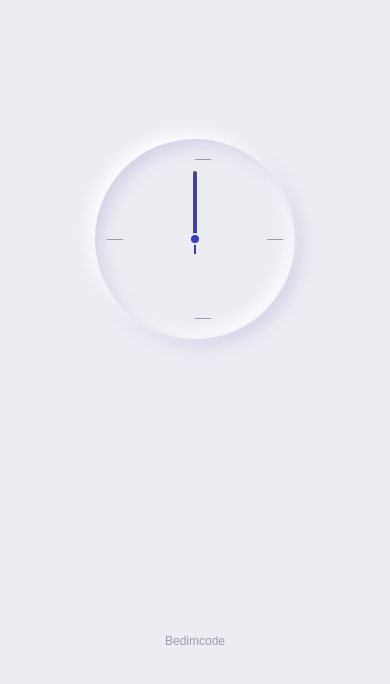
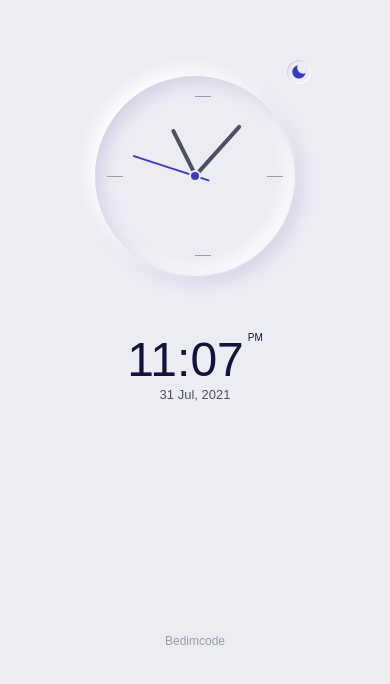
Before and after one commit to SamuelOliveiraa/responsive-analog-clock, a plain HTML site: page index.html in a window 390 px wide. Shown: the part 156-840 px from the top of the page. Drawn offline with nearby package versions, Linux system fonts and the light colour scheme.

Commit message:
Projeto finalizado
Design responsivo ficou ok, e o js tbm ficou ok

```diff
--- a/assets/js/script.js
+++ b/assets/js/script.js
@@ -0,0 +1,103 @@
+/*     CLOCK      */
+const hour = document.getElementById('clock-hour'),
+      minutes = document.getElementById('clock-minutes'),
+      seconds = document.getElementById('clock-seconds')
+
+const clock = () => {
+    let date = new Date()
+
+    let hh = date.getHours() * 30,
+        mm = date.getMinutes() * 6,
+        ss = date.getSeconds() * 6
+
+    //We add a rotation to the element
+    hour.style.transform = `rotateZ(${hh + mm / 12}deg)`
+    minutes.style.transform = `rotateZ(${mm}deg)`
+    seconds.style.transform = `rotateZ(${ss}deg)`
+}
+setInterval(clock, 1000) //1000 = 1s
+
+/*    CLOCK & DATE TEXT   */
+const textHour = document.getElementById('text-hour'),
+      textMinutes = document.getElementById('text-minutes'),
+      textAmPm = document.getElementById('text-ampm'),
+      dateDay = document.getElementById('date-day'),
+      dateMonth = document.getElementById('date-month'),
+      dateYear = document.getElementById('date-year')
+
+const clockText = () => {
+    let date = new Date()
+
+    let hh = date.getHours(),
+        ampm,
+        mm = date.getMinutes(),
+        day = date.getDate(),
+        month = date.getMonth(),
+        year = date.getFullYear()
+
+    //WE CHANGE THE HOURS FROM 24 TO 12 HOURS AND ESTABLISH WHETHER IT IS AM OR PM
+    if(hh >= 12){
+        hh = hh -12
+        ampm = 'PM'
+    }else{
+        ampm = 'AM'
+    }
+
+    //WE DETECT WHEN IT´S 0 AM AND TRANSFORM TO 12 AM
+    if(hh == 0) {hh = 12}
+
+    //SHOW A ZERO BEFORE HOURS
+    if(hh < 10){hh = `0${hh}`}
+
+    //SHOW TIME
+    textHour.innerHTML = `${hh}:`
+
+    //SHOW A ZERO BEFORE THE MINUTES
+    if(mm < 10){mm = `0${mm}`}
+
+    //SHOW MINUTES
+    textMinutes.innerHTML = mm
+
+    //SHOW AM OR PM
+    textAmPm.innerHTML = ampm
+
+    //WE GET THE MONTHS OF THE YEAR AND SHOW IT
+    let months = ['Jan', 'Feb', 'Mar', 'Apr', 'May', 'Jun', 'Jul', 'Aug', 'Sep', 'Oct', 'Nov', 'Dec']
+
+    //WE SHOW THE DAY, THE MONTH AND THE YEAR
+    dateDay.innerHTML = day
+    dateMonth.innerHTML = `${months[month]},`
+    dateYear.innerHTML = year
+}
+setInterval(clockText, 1000)// 1000 = 1s
+
+
+//      DARK/LIGHT THEME
+const themeButton = document.getElementById('theme-button')
+const darkTheme = 'dark-theme'
+const iconTheme = 'bxs-sun'
+
+// Previously selected topic (if user selected)
+const selectedTheme = localStorage.getItem('selected-theme')
+const selectedIcon = localStorage.getItem('selected-icon')
+
+// We obtain the current theme that the interface has by validating the dark-theme class
+const getCurrentTheme = () => document.body.classList.contains(darkTheme) ? 'dark' : 'light'
+const getCurrentIcon = () => themeButton.classList.contains(iconTheme) ? 'bxs-moon' : 'bxs-sun'
+
+// We validate if the user previously chose a topic
+if (selectedTheme) {
+  // If the validation is fulfilled, we ask what the issue was to know if we activated or deactivated the dark
+  document.body.classList[selectedTheme === 'dark' ? 'add' : 'remove'](darkTheme)
+  themeButton.classList[selectedIcon === 'bxs-moon' ? 'add' : 'remove'](iconTheme)
+}
+
+// Activate / deactivate the theme manually with the button
+themeButton.addEventListener('click', () => {
+    // Add or remove the dark / icon theme
+    document.body.classList.toggle(darkTheme)
+    themeButton.classList.toggle(iconTheme)
+    // We save the theme and the current icon that the user chose
+    localStorage.setItem('selected-theme', getCurrentTheme())
+    localStorage.setItem('selected-icon', getCurrentIcon())
+})
--- a/assets/styles/style.css
+++ b/assets/styles/style.css
@@ -31,7 +31,6 @@
     --z-tooltip: 10;
 }
 
-/* MEDIA QUERIES */
 @media screen and (min-width: 968px) {
     :root{
         --biggest-font-size: 3.5rem;
@@ -40,6 +39,44 @@
         --tiny-font-size: 0.75rem;
     }
 }
+
+/*  VARIABLES DARK THEME */
+body.dark-theme{
+    --title-color: hsl(var(--hue-color), 12%, 95% );
+    --text-color: hsl(var(--hue-color), 12%, 75% );
+    --body-color: hsl(var(--hue-color), 10%, 16% );
+}
+
+
+/*  BUTTON DARK/LIGHT */
+.clock__theme{
+    position: absolute;
+    top: -1rem;
+    right: -1rem;
+    display: flex;
+    padding: 0.25rem;
+    border-radius: 50%;
+    box-shadow: inset -1px -1px 1px hsla(var(--hue-color),0%, 100%, 1),
+                inset 1px 1px 1px hsla(var(--hue-color), 30%, 86%, 1);
+    color: var(--first-color);
+    cursor: pointer;
+}
+
+/*  BOX SHADOW DARK THEME */
+.dark-theme .clock__circle{
+    box-shadow: 6px 6px 16px hsla(var(--hue-color), 8%, 12%, 1),
+                -6px -6px 16px hsla(var(--hue-color), 8%, 20%, 1),
+                inset -6px -6px 16px hsla(var(--hue-color), 8%, 20%, 1),
+                inset 6px 6px 16px hsla(var(--hue-color), 8%, 12%, 1);
+}
+
+.dark-theme .clock__theme{
+    box-shadow: inset -1px -1px 1px hsla(var(--hue-color), 8%, 20%, 1),
+                inset 1px 1px 1px hsla(var(--hue-color), 8%, 12%, 1);
+}
+
+
+
 
 /*  BASE */
 *{
@@ -204,3 +241,41 @@ a{
 .clock__logo:hover{
     color: var(--first-color);
 }
+
+.clock__text{
+    display: flex;
+    justify-content: center;
+}
+.clock__text-hour,
+.clock__text-minutes{
+    font-size: var(--biggest-font-size);
+    font-weight: var(--font-medium);
+    color: var(--title-color);
+}
+
+.clock__text-ampm{
+    font-size: var(--tiny-font-size);
+    color: var(--title-color);
+    font-weight: var(--font-medium);
+    margin-left: var(--mb-0-25);
+}
+
+.clock__date{
+    text-align: center;
+    font-size: var(--small-font-size);
+    font-weight: var(--font-medium);
+}
+
+
+/* MEDIA QUERIES */
+/* FOR LARGE DEVICES */
+@media screen and (min-width: 968px){
+    .container{
+        margin-left: auto;
+        margin-right: auto;
+    }
+
+    .clock__logo{
+        margin-bottom: 3rem;
+    }
+}
--- a/index.html
+++ b/index.html
@@ -32,6 +32,25 @@
                     <div class="clock__hour" id="clock-hour"></div>
                     <div class="clock__minutes" id="clock-minutes"></div>
                     <div class="clock__seconds" id="clock-seconds"></div>
+
+                    <!--DARK/LIGHT THEME-->
+                    <div class="clock__theme">
+                        <i class="bx bxs-moon" id="theme-button"></i>
+                    </div>
+                </div>
+
+                <div>
+                    <div class="clock__text">
+                        <div class="clock__text-hour" id="text-hour"></div>
+                        <div class="clock__text-minutes" id="text-minutes"></div>
+                        <div class="clock__text-ampm" id="text-ampm"></div>
+                    </div>
+
+                    <div class="clock__date">
+                        <span id="date-day"></span>
+                        <span id="date-month"></span>
+                        <span id="date-year"></span>
+                    </div>
                 </div>
             </div>
 
@@ -39,6 +58,6 @@
         </div>
     </section>
 
-    <script src="./asstes/js/script.js"></script>
+    <script src="./assets/js/script.js"></script>
 </body>
 </html>
```
